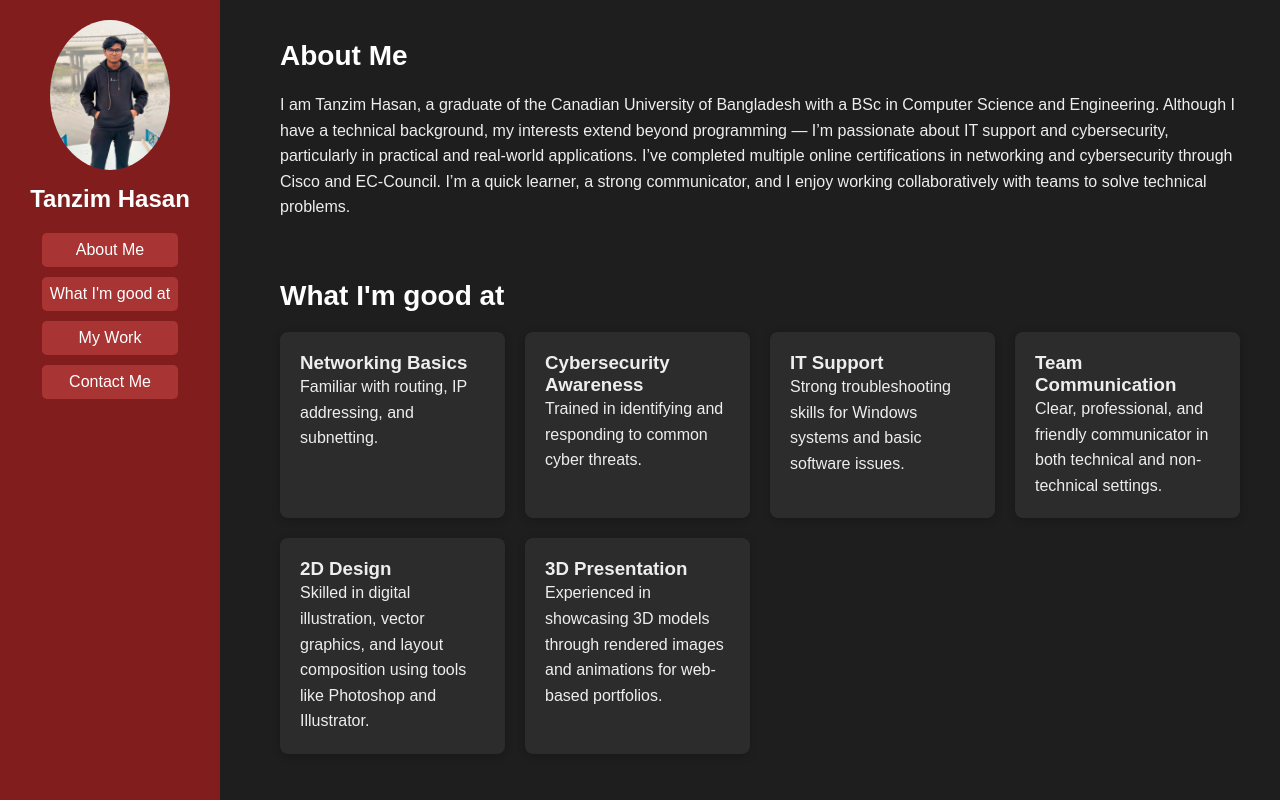
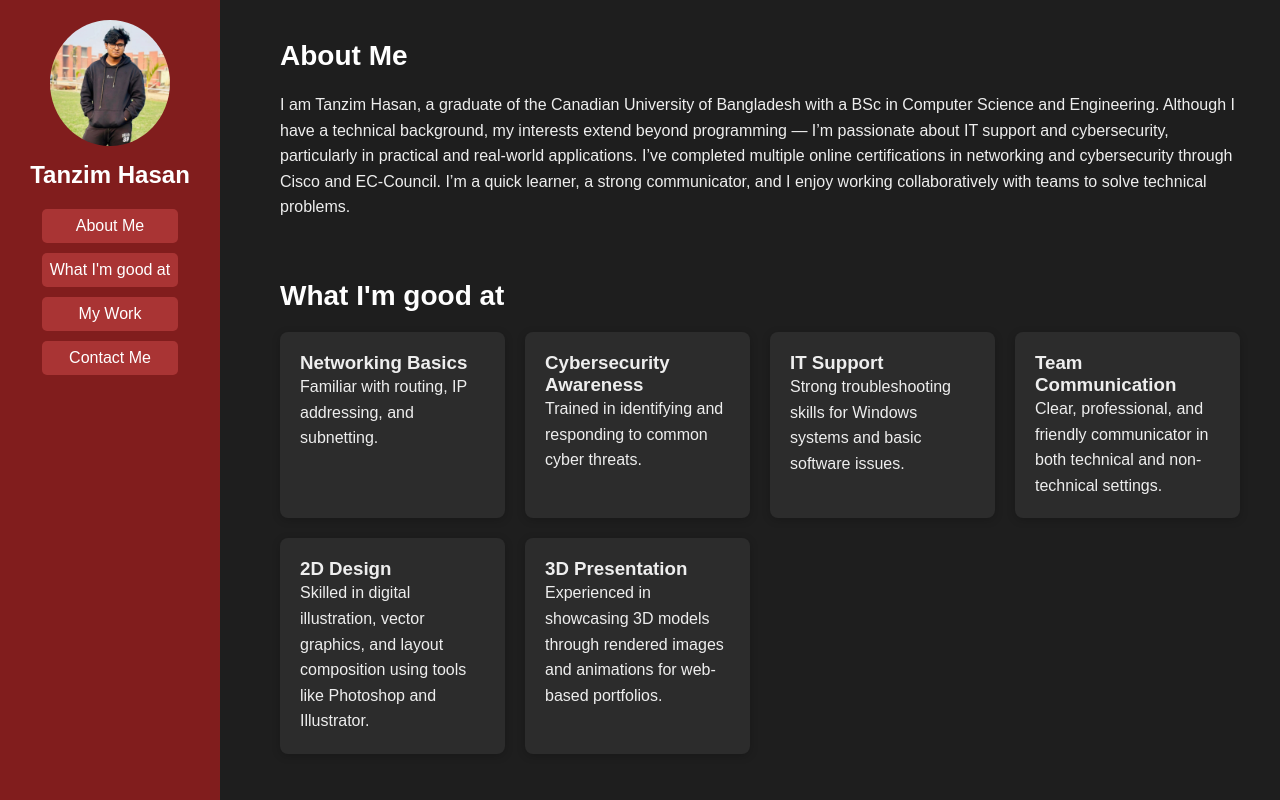
Before and after one commit to TH-Antik/Tanzim-portfolio, a plain HTML site: page index.html in a window 1280 px wide. Shown: the top 800 px of the page. Drawn offline with Linux system fonts and the light colour scheme.

Commit message:
Update index.html

```diff
--- a/index.html
+++ b/index.html
@@ -41,7 +41,8 @@
 </head>
 <body>
   <aside>
-    <img src="profile.jpg" alt="Tanzim Hasan Profile Picture" width="120" style="border-radius: 50%; margin-bottom: 15px;">
+    <img src="dp.jpg" alt="Tanzim Hasan Profile Picture" width="120" style="border-radius: 50%; margin-bottom: 15px;">
+
 
     <h1>Tanzim Hasan</h1>
     <nav>
```
